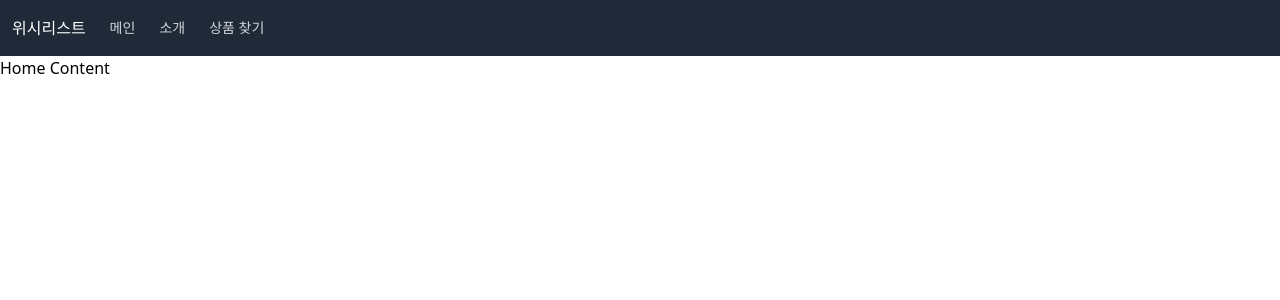
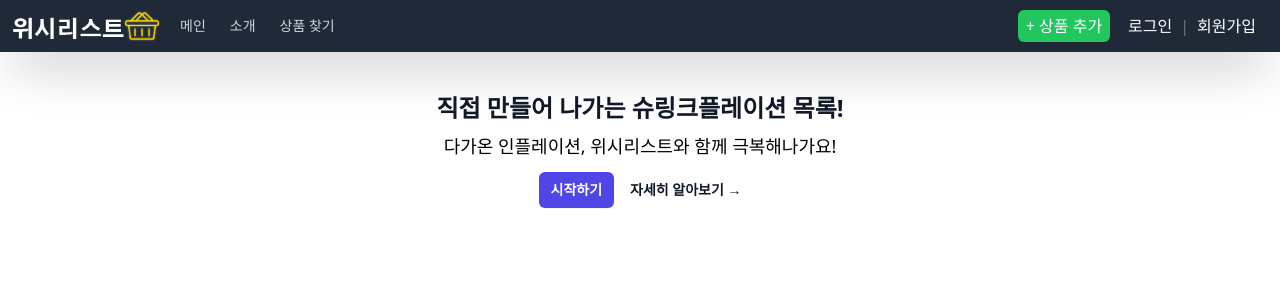
Before and after one commit to Spooder02/WeShList, a Vue app in the folder frontend/: page / in a window 1280 px wide. Shown: the top 300 px of the page. Built offline with nearby package versions, Linux system fonts and the light colour scheme.

Commit message:
Navbar 작업(2) 임시 완료, 메인 페이지 임시구성(1)

```diff
--- a/frontend/src/App.vue
+++ b/frontend/src/App.vue
@@ -1,23 +1,17 @@
 <template>
-  <nav class="bg-gray-800">
-    <div class="relative flex items-center space-around pt-2 pb-2">
-      <p class="text-white px-3 py-2">위시리스트</p>
-      <p class="text-gray-300 hover:bg-gray-700 hover:text-white rounded-md px-3 py-2 text-sm font-medium">메인</p>
-      <p class="text-gray-300 hover:bg-gray-700 hover:text-white rounded-md px-3 py-2 text-sm font-medium">소개</p>
-      <p class="text-gray-300 hover:bg-gray-700 hover:text-white rounded-md px-3 py-2 text-sm font-medium">상품 찾기</p>
-    </div>
-  </nav>
+  <Navbar/>
   <router-view/>
 </template>
 
 <script lang="ts">
 import './index.css';
 import { defineComponent } from 'vue';
+import Navbar from "@/components/Navbar.vue";
 
 export default defineComponent({
   name: 'HomeView',
   components: {
-
+    Navbar
   },
 });
 </script>
--- /dev/null
+++ b/frontend/src/components/Navbar.vue
@@ -0,0 +1,30 @@
+<template>
+<nav class="bg-gray-800 flex shadow-2xl">
+    <div class="w-full block flex-grow flex items-center justify-between">
+    <div id="right" class="flex flex-wrap items-center justify-between mt-2 mb-2">
+      <img src="@/assets/WeShList_MainLogo_cropped.png" class="apect-w-5 aspect-h-1 h-8 ml-1 mr-1">
+      <p class="text-gray-300 hover:bg-gray-700 hover:text-white rounded-md px-3 py-2 text-sm font-medium">메인</p>
+      <p class="text-gray-300 hover:bg-gray-700 hover:text-white rounded-md px-3 py-2 text-sm font-medium">소개</p>
+      <p class="text-gray-300 hover:bg-gray-700 hover:text-white rounded-md px-3 py-2 text-sm font-medium">상품 찾기</p>
+    </div>
+    <div id="left" class="flex items-center mr-4">
+      <a class="text-white bg-green-500 rounded-md pt-1 pb-1 pl-2 pr-2 hover:bg-green-600 text-red">+ 상품 추가</a>
+      <a class="text-white hover:bg-gray-700 hover:text-white rounded-md ml-2.5 px-2 py-2">로그인</a>
+      <p class="text-gray-500">|</p>
+      <a class="text-white hover:bg-gray-700 hover:text-white rounded-md px-2 py-2">회원가입</a>
+    </div>
+    </div>
+</nav>
+</template>
+
+<script lang="ts">
+import '../index.css';
+import { defineComponent } from 'vue';
+
+export default defineComponent({
+  name: 'Navbar',
+  components: {
+
+  },
+});
+</script>
--- a/frontend/src/views/HomeView.vue
+++ b/frontend/src/views/HomeView.vue
@@ -1,6 +1,11 @@
 <template>
-  <div class="home">
-    <p>Home Content</p>
+  <div class="text-center py-10">
+    <h1 class="text-2xl font-bold text-gray-900">직접 만들어 나가는 슈링크플레이션 목록!</h1>
+    <p class="mt-2 text-lg">다가온 인플레이션, 위시리스트와 함께 극복해나가요!</p>
+    <div class="mt-3 flex items-center justify-center gap-x-4">
+      <a href="#" class="rounded-md bg-indigo-600 px-3 py-2 text-sm font-semibold text-white shadow-sm hover:bg-indigo-500 focus-visible:outline focus-visible:outline-2 focus-visible:outline-offset-2 focus-visible:outline-indigo-600">시작하기</a>
+      <a href="#" class="text-sm font-semibold text-gray-900">자세히 알아보기 <span aria-hidden="true">→</span></a>
+    </div>
   </div>
 </template>
 
```
Also changed, not shown: frontend/src/assets/WeShList_MainLogo_cropped.png (added).
